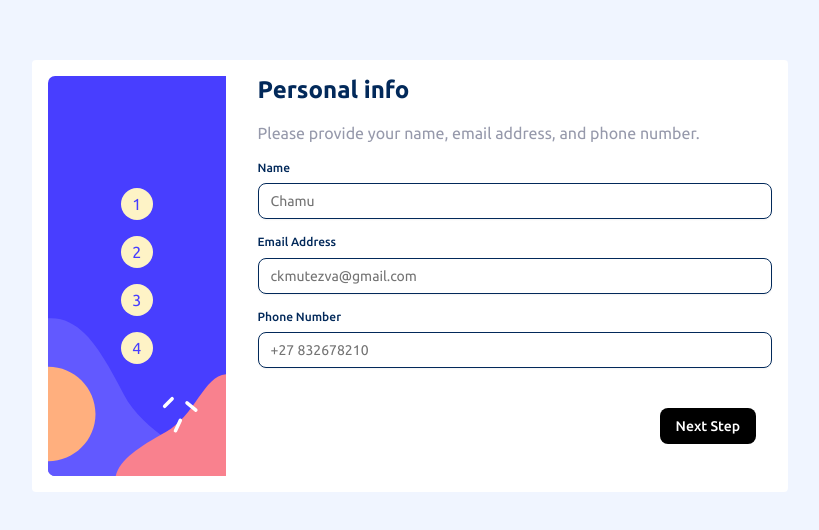
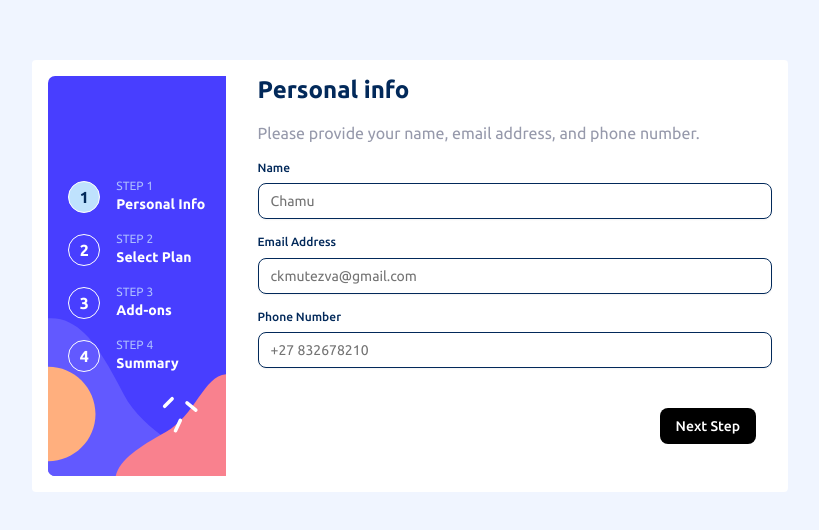
Before and after one commit to ChamuMutezva/multi-step-form, a Next.js app: page / in a window 1280 px wide. Shown: the part 176-706 px from the top of the page, without its empty margins (230-1049 px from the left). Built offline with nearby package versions, Linux system fonts and the light colour scheme.

Commit message:
feat: step 5 and the steps styling

```diff
--- a/src/app/globals.css
+++ b/src/app/globals.css
@@ -43,14 +43,12 @@
     --border: hsl(var(--purple-600));
     --card: hsl(var(--blue-50));
     --foreground: hsl(var(--purple-600));
-
-    --card-foreground: oklch(0.145 0 0);
+    --primary-foreground: hsl(var(--blue-200));
+    --card-foreground: hsl(var(--blue-300));
 
     --popover: oklch(1 0 0);
 
     --popover-foreground: oklch(0.145 0 0);
-
-    --primary-foreground: oklch(0.985 0 0);
 
     --muted: oklch(0.97 0 0);
 
--- a/src/app/page.tsx
+++ b/src/app/page.tsx
@@ -1,4 +1,5 @@
 import StepWrapper from "@/components/StepWrapper";
+import FormSteps from "@/components/FormSteps";
 import React from "react";
 
 export default function Home() {
@@ -14,9 +15,11 @@ export default function Home() {
                 <div
                     className="z-10 bg-[url('/assets/images/bg-sidebar-mobile.svg')] bg-no-repeat bg-cover w-full
                     h-[10.75rem] sm:bg-[url('/assets/images/bg-sidebar-desktop.svg')] pt-8 sm:pt-0 overflow-hidden
-                    sm:w-[250px] sm:min-h-[400px] absolute top-0 left-0 sm:h-full sm:relative sm:flex sm:flex-col
+                    sm:w-[250px] sm:min-h-[400px] absolute top-0 left-0 sm:h-auto sm:relative sm:flex sm:flex-col
                     sm:items-center sm:justify-center"
                 >
+                    <FormSteps />
+                    {/*
                     <div className="flex flex-row sm:flex-col items-center justify-center gap-4">
                         <span className="progress-indicator h-8 w-8 flex justify-center items-center bg-amber-100 rounded-full">
                             1
@@ -31,6 +34,7 @@ export default function Home() {
                             4
                         </span>
                     </div>
+                    */}
                 </div>
                 <StepWrapper />
             </main>
--- a/src/components/FormSteps.tsx
+++ b/src/components/FormSteps.tsx
@@ -1,7 +1,6 @@
 "use client";
 
 import { useFormContext } from "../context/Formcontext";
-import styles from "./FormSteps.module.css";
 
 export default function FormSteps() {
     const { currentStep } = useFormContext();
@@ -13,20 +12,27 @@ export default function FormSteps() {
         { number: 4, title: "Summary" },
     ];
 
+    console.log("Current Step:", currentStep);
     return (
-        <div className={styles.stepsContainer}>
+        <div className="flex flex-row sm:flex-col items-center justify-center gap-4">
             {steps.map((step) => (
-                <div key={step.number} className={styles.step}>
+                <div
+                    key={step.number}
+                    className="flex gap-4 items-center justify-items-start sm:w-full"
+                >
                     <div
-                        className={`${styles.stepNumber} ${
-                            currentStep === step.number ? styles.active : ""
+                        className={`h-8 w-8 flex justify-center items-center border-1 border-white  rounded-full font-bold
+                        ${
+                            currentStep === step.number
+                                ? "bg-primary-foreground text-input"
+                                : "bg-transparent text-white"
                         }`}
                     >
                         {step.number}
                     </div>
-                    <div className={styles.stepInfo}>
-                        <span>STEP {step.number}</span>
-                        <strong>{step.title}</strong>
+                    <div className="hidden sm:flex flex-col">
+                        <span className="text-card-foreground font-normal text-xs">STEP {step.number}</span>
+                        <strong className="text-white text-[0.875rem] font-bold">{step.title}</strong>
                     </div>
                 </div>
             ))}
--- a/src/components/Step2.tsx
+++ b/src/components/Step2.tsx
@@ -56,8 +56,10 @@ export function PaymentsPlan() {
 
     return (
         <div className="grid gap-4">
-            <h2 className="text-2xl font-semibold">Select your plan</h2>
-            <p className="text-gray-500">
+            <h2 className="text-2xl font-bold leading-[1.2] text-[hsl(var(--blue-950))]">
+                Select your plan
+            </h2>
+            <p className="text-base text-[hsl(var(--grey))] leading-[1.5]">
                 You have the option of monthly or yearly billing.
             </p>
 
--- a/src/components/Step3.tsx
+++ b/src/components/Step3.tsx
@@ -84,8 +84,10 @@ export function AddsOn() {
 
     return (
         <div className="grid gap-4">
-            <h2 className="text-2xl font-semibold">Pick add-ons</h2>
-            <p className="text-gray-500">
+            <h2 className="text-2xl font-bold leading-[1.2] text-[hsl(var(--blue-950))]">
+                Pick add-ons
+            </h2>
+            <p className="text-base text-[hsl(var(--grey))] leading-[1.5]">
                 Add-ons help enhance your gaming experience.
             </p>
 
--- a/src/components/Step4.tsx
+++ b/src/components/Step4.tsx
@@ -71,8 +71,8 @@ export function FinishingUp() {
 
     return (
         <div className="grid gap-4">
-            <h2 className="text-2xl font-semibold">Finishing up</h2>
-            <p className="text-gray-500">
+            <h2 className="text-2xl font-bold leading-[1.2] text-[hsl(var(--blue-950))]">Finishing up</h2>
+            <p className="text-base text-[hsl(var(--grey))] leading-[1.5]">
                 Double-check everything looks OK before confirming.
             </p>
 
--- a/src/components/Step5.tsx
+++ b/src/components/Step5.tsx
@@ -1,30 +1,23 @@
 import React from "react";
+import Image from "next/image";
 
 export function ThankYou() {
     return (
-        <div className="step5-thankyou p-2 text-center">
-            <svg
-                width="64"
-                height="64"
-                viewBox="0 0 64 64"
-                fill="none"
-                className="mb-4"
-                xmlns="http://www.w3.org/2000/svg"
-            >
-                <circle cx="32" cy="32" r="32" fill="#F3F6FB" />
-                <path
-                    d="M20 33.5L28 41.5L44 25.5"
-                    stroke="#483EFF"
-                    strokeWidth="3"
-                    strokeLinecap="round"
-                    strokeLinejoin="round"
-                />
-            </svg>
-            <h2>Thank You!</h2>
-            <p>
+        <div className="flex flex-col gap-4 items-center justify-center h-full p-8 text-center">
+            <Image
+                src="/assets/images/icon-thank-you.svg"
+                alt="Thank You"
+                width={56}
+                height={56}
+            />
+
+            <h2 className="text-2xl font-bold leading-[1.2] text-[hsl(var(--blue-950))]">
+                Thank You!
+            </h2>
+            <p className="text-base text-[hsl(var(--grey))] leading-[1.5]">
                 Thanks for confirming your subscription! We hope you have fun
                 using our platform. If you ever need support, please feel free
-                to email us at support@example.com.
+                to email us at support@loremgaming.com.
             </p>
         </div>
     );
--- a/src/components/StepWrapper.tsx
+++ b/src/components/StepWrapper.tsx
@@ -27,7 +27,7 @@ function StepWrapper() {
     }
 
     return (
-        <div className="z-20 bg-[var(--primary)] w-full h-full px-[var(--spacing-300)] py-[var(--spacing-400)] sm:px-0 sm:py-0 rounded">
+        <div className="z-20 bg-[var(--primary)] w-full h-auto px-[var(--spacing-300)] py-[var(--spacing-400)] sm:px-0 sm:py-0 rounded">
             {renderStep()}
         </div>
     );
```
